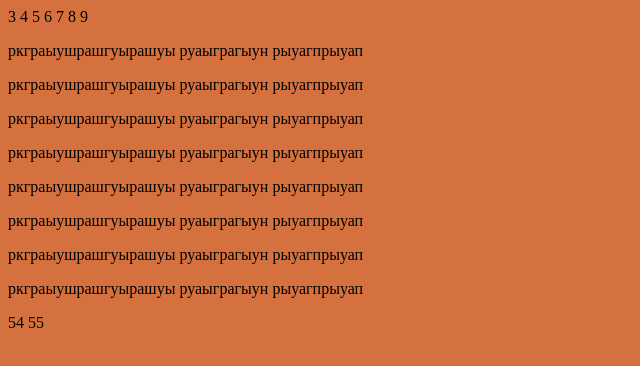
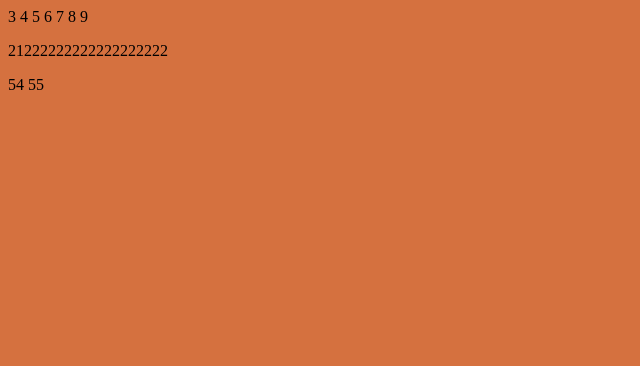
Before and after one commit to clab333/site1, a plain HTML site: page index.html in a window 1280 px wide. Shown: the whole page, without its empty margins (0-640 px from the left). Drawn offline with Linux system fonts and the light colour scheme.

Commit message:
третий слепок

```diff
--- a/index.html
+++ b/index.html
@@ -5,13 +5,6 @@
 6        <title>Документ без названия</title>
 7 </head>
 8 <body bgcolor="d5713f">
-9 		<p>ркграыушрашгуырашуы руаыграгыун рыуагпрыуап</p>
-		<p>ркграыушрашгуырашуы руаыграгыун рыуагпрыуап</p>
-		 		<p>ркграыушрашгуырашуы руаыграгыун рыуагпрыуап</p>
-		<p>ркграыушрашгуырашуы руаыграгыун рыуагпрыуап</p>
-		 		<p>ркграыушрашгуырашуы руаыграгыун рыуагпрыуап</p>
-		<p>ркграыушрашгуырашуы руаыграгыун рыуагпрыуап</p>
-		 		<p>ркграыушрашгуырашуы руаыграгыун рыуагпрыуап</p>
-		<p>ркграыушрашгуырашуы руаыграгыун рыуагпрыуап</p>
+9 		<p>21222222222222222222</p>
 54 </body>
 55 </html>
```
